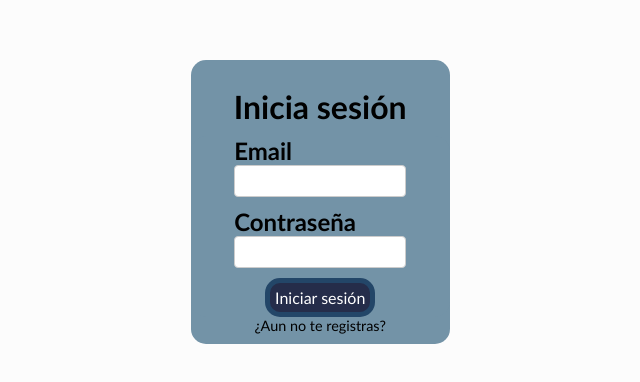
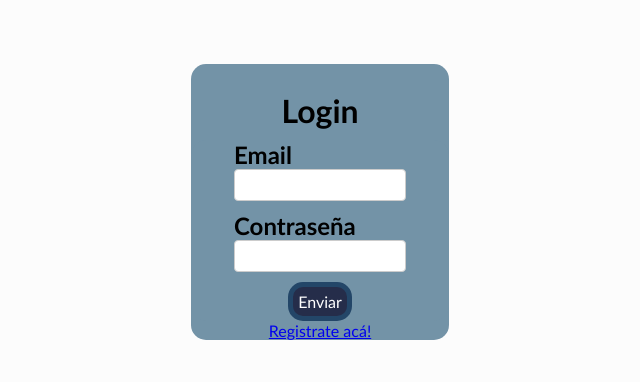
Before and after one commit to O-Uribe/PrograCademia, a React (Create React App) app in the folder client/: page /login in a window 1280 px wide. Shown: the part 198-580 px from the top of the page, without its empty margins (363-1003 px from the left). Built offline with nearby package versions, Linux system fonts and the light colour scheme; no server answers.

Commit message:
Login listo
Iniciar con pagina Inicio *

```diff
--- a/client/src/components/Form/Formulario_login.jsx
+++ b/client/src/components/Form/Formulario_login.jsx
@@ -1,3 +1,7 @@
+import React from "react";
+import { useForm } from "react-hook-form";
+import styles from "../../css/form.module.css";
+
 /*
 
         CAMPOS FORM:
@@ -5,16 +9,9 @@
         - Contraseña
 
     */
-import React from "react";
-import { useForm } from "react-hook-form";
-import { yupResolver } from '@hookform/resolvers/yup';
-import { formSchema } from "./actions/validator";
-import styles from "../../css/form.module.css";
 
 const Formulario = () => {
-
-    const formOptions = { resolver: yupResolver(formSchema) }
-    const {  register, handleSubmit, formState: { errors } } = useForm(formOptions)
+    const {  register, handleSubmit, formState: { errors } } = useForm()
 
     const onSubmit = (data) => {
         console.log(data);
@@ -22,29 +19,22 @@ const Formulario = () => {
 
     return (
         <div className={styles.container}>
-            <h2>Inicia sesión</h2>
+            <h2>Login</h2>
             <form className={styles.form} onSubmit={handleSubmit(onSubmit)}>
                 <div>
                     <label className={styles.label}>Email</label>
-                    <input type="text" name="email" className={styles.input}
-                    {... register("email")} />
-                    {errors.email && <p className={styles.error}>{errors.email.message}</p>}
+                    <input type="email" name="email" className={styles.input} {...register("email")} />
                 </div>
                 <div>
                     <label className={styles.label}>Contraseña</label>
-                    <input type="password" name="contraseña" className={styles.input}
-                    {...register("contraseña")} />
-                    {errors.contraseña && <p className={styles.error}>{errors.contraseña.message}</p>}
+                    <input type="password" name="contraseña" className={styles.input} {...register("contraseña")}/>
                 </div>
-                {/*Por alguna razon el submit no pesca #SOLUCIONAR */}
                 <div>
-                    <button type="submit" className={styles.button}>Iniciar sesión</button>
+                    <button type="submit" className={styles.button}>Enviar</button>
                 </div>
             </form>
-
-            {/*href: ¿Aun no te registras?*/}
-            <div className={styles.noRegister}>
-                <a href="/register" className={styles.link}>¿Aun no te registras?</a>
+            <div>
+                <a href="/register">Registrate acá!</a>
             </div>
         </div>
     )
--- a/client/src/components/Form/Formulario_register.jsx
+++ b/client/src/components/Form/Formulario_register.jsx
@@ -21,7 +21,7 @@ import styles from "../../css/form.module.css";
 const Formulario =() => {
 
     const formOptions = { resolver: yupResolver(formSchema) }
-    const { /* watch ,*/ register, handleSubmit, formState: { errors } } = useForm(formOptions)
+    const {  register, handleSubmit, formState: { errors } } = useForm(formOptions)
 
     const onSubmit = (data) => {
         console.log(data);
--- a/client/src/components/Form/actions/validator.js
+++ b/client/src/components/Form/actions/validator.js
@@ -30,7 +30,6 @@ const formSchema = Yup.object().shape({
   rut: Yup.number()
     .required('RUT requerido')
     .min(1000000, 'RUT inválido')
-    .max(99999999, 'RUT inválido')
     .positive().integer(),
   rol: Yup.string()
     .required('Rol requerido'),
--- a/client/src/components/Inicio.jsx
+++ b/client/src/components/Inicio.jsx
@@ -1,8 +1,10 @@
 import React from "react";
+import styles from "../css/inicio.module.css";
+
 
 const Inicio = () => {
     return (
-        <div>
+        <div styles = {styles.div}>
         <h1>Inicio</h1>
         </div>
     );
--- /dev/null
+++ b/client/src/css/inicio.module.css
@@ -0,0 +1,3 @@
+h1{
+    background-color: black;
+}
```
